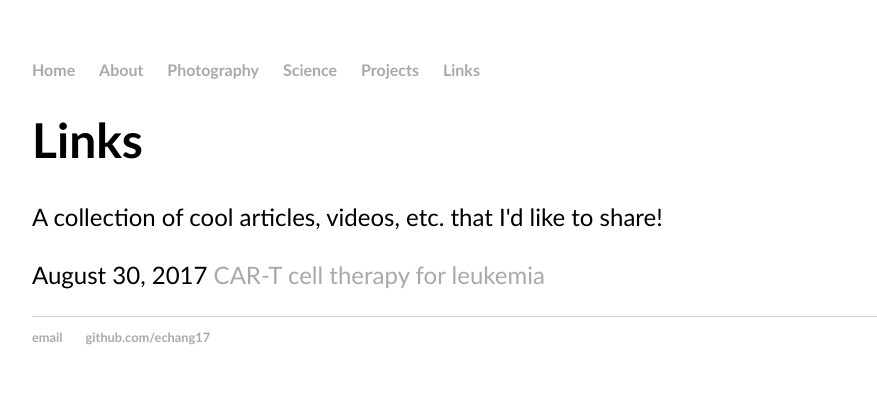
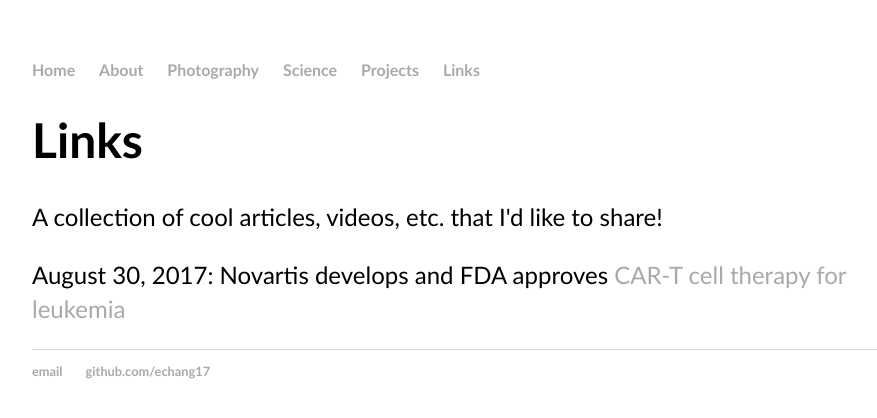
Before and after one commit to echang17/echang17.github.io, a Jekyll site: the page built from links/index.html, in a window 1280 px wide. Shown: the top 418 px of the page, without its empty margins (160-1037 px from the left). Built offline with Jekyll 4.4.1, drawn with Linux system fonts in a browser that asks for light colours.

Commit message:
Update index.html

```diff
--- a/links/index.html
+++ b/links/index.html
@@ -6,5 +6,5 @@ title: Links
   <h1>Links</h1>
   <p>A collection of cool articles, videos, etc. that I'd like to share!</p>
   <p></p>
-  <p>August 30, 2017 <a href="http://www.fiercepharma.com/pharma/novartis-crosses-fda-finish-line-monumental-car-t-approval">CAR-T cell therapy for leukemia </a></p>
+  <p>August 30, 2017: Novartis develops and FDA approves <a href="http://www.fiercepharma.com/pharma/novartis-crosses-fda-finish-line-monumental-car-t-approval">CAR-T cell therapy for leukemia </a></p>
 </div>
```
